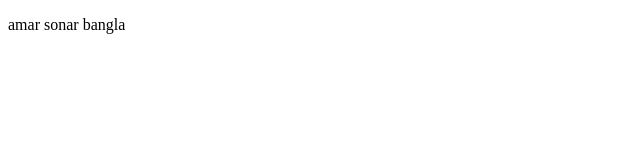
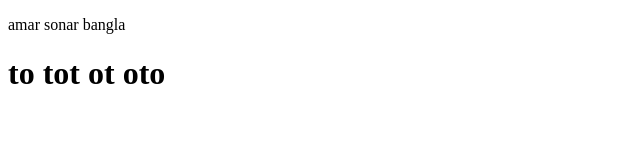
Before and after one commit to sohanahmedrohan1/my-new-website, a plain HTML site: page index.html in a window 1280 px wide. Shown: the whole page, without its empty margins (0-640 px from the left). Drawn offline with Linux system fonts and the light colour scheme.

Commit message:
learn github

```diff
--- a/index.html
+++ b/index.html
@@ -8,5 +8,6 @@
 </head>
 <body>
     <p>amar sonar bangla</p>
+    <h1>to tot ot oto </h1>
 </body>
 </html>
```
